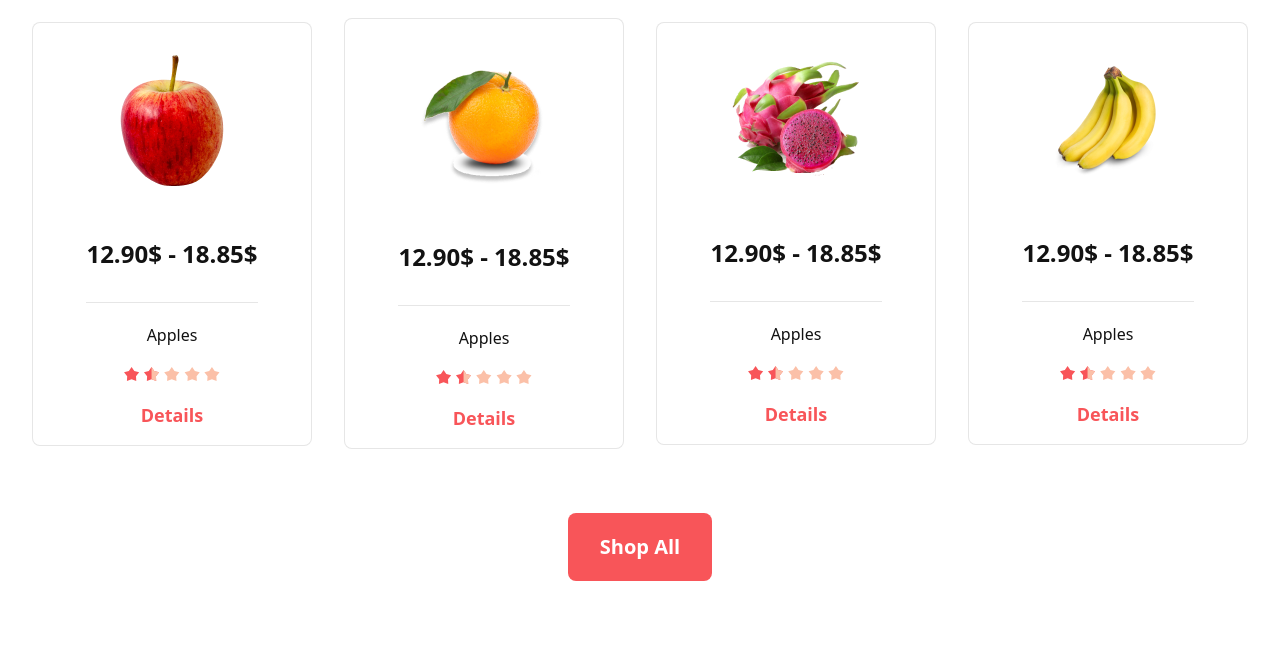
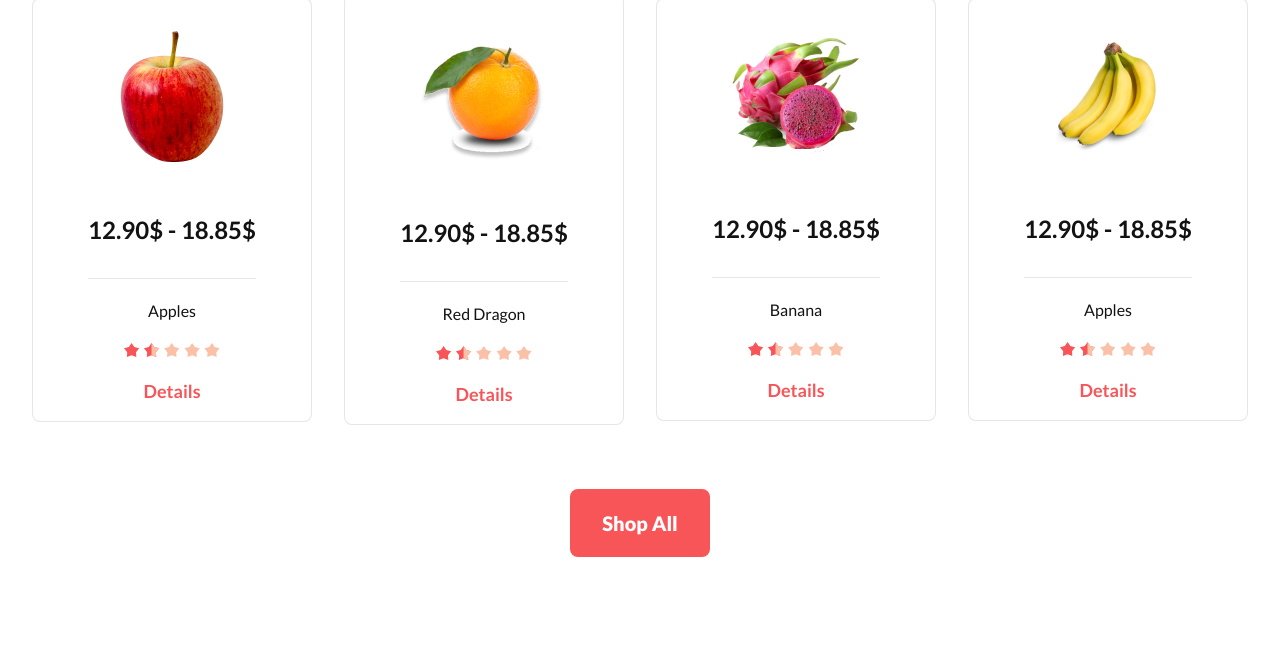
Before and after one commit to emoneptekhar/Assignment-Fruits, a plain HTML site: page index.html in a window 1280 px wide. Shown: the part 1624-2287 px from the top of the page. Drawn offline with nearby package versions, Linux system fonts and the light colour scheme.

Commit message:
Change fonts

```diff
--- a/index.html
+++ b/index.html
@@ -4,6 +4,9 @@
     <meta charset="UTF-8">
     <meta name="viewport" content="width=device-width, initial-scale=1.0">
     <script src="https://kit.fontawesome.com/07e0502f15.js" crossorigin="anonymous"></script>
+    <link rel="preconnect" href="https://fonts.googleapis.com">
+    <link rel="preconnect" href="https://fonts.gstatic.com" crossorigin>
+    <link href="https://fonts.googleapis.com/css2?family=Bebas+Neue&family=Lato:wght@300;400;700;900&family=Work+Sans:ital,wght@0,100;0,200;0,300;0,400;0,500;0,600;0,700;0,800;0,900;1,300;1,700;1,800;1,900&display=swap" rel="stylesheet">
     <link href="https://cdn.jsdelivr.net/npm/daisyui@3.4.0/dist/full.css" rel="stylesheet" type="text/css" />
     <script src="https://cdn.tailwindcss.com"></script>
     <title>Fruits Shop</title>
@@ -54,6 +57,11 @@
         #team_border{
             border-bottom: 1px solid #121212;
             width: 55%;
+
+        }
+        *{
+
+            font-family: 'Lato', sans-serif;
 
         }
     </style>
@@ -235,7 +243,7 @@
                             <form method="dialog" class="modal-box">
                                 <div class="grid text-center justify-items-center">
                                     <img class="w-56" src="./images/fruit6.png" alt="">
-                                    <h1 class="text-[#121212] text-4xl font-extrabold my-4">Apples</h1>
+                                    <h1 class="text-[#121212] text-4xl font-extrabold my-4">Orange</h1>
                                     <p class="tetx-[#121212] text-base font-medium  my-4">Professional employees are there for you to pick the most amazing and fresh fruits.</p>
                                     <img class="w-44  my-4" src="./images/Group 24.svg" alt="">
                                     <div class="modal-action flex gap-3  my-4">
@@ -250,7 +258,7 @@
                     <div id="border_card" class="grid justify-items-center">
                         <img class="w-30 my-8" src="./images/fruit7.png" alt="">
                         <p id="border_line" class="text-[#121212;] text-2xl font-bold my-5 pb-8">12.90$ - 18.85$</p>
-                        <p class="text-[#121212] text-base font-medium">Apples</p>
+                        <p class="text-[#121212] text-base font-medium">Red Dragon</p>
                         <img class="w-24 my-5" src="./images/Group 24.svg" alt="">
                         <!-- Open the modal using ID.showModal() method -->
                         <button class="" onclick="my_modal_4.showModal()">
@@ -275,7 +283,7 @@
                     <div id="border_card" class="grid justify-items-center">
                         <img class="w-30 my-8" src="./images/fruit8.png" alt="">
                         <p id="border_line" class="text-[#121212;] text-2xl font-bold my-5 pb-8">12.90$ - 18.85$</p>
-                        <p class="text-[#121212] text-base font-medium">Apples</p>
+                        <p class="text-[#121212] text-base font-medium">Banana</p>
                         <img class="w-24 my-5" src="./images/Group 24.svg" alt="">
                         <!-- Open the modal using ID.showModal() method -->
                         <button class="" onclick="my_modal_3.showModal()">
```
